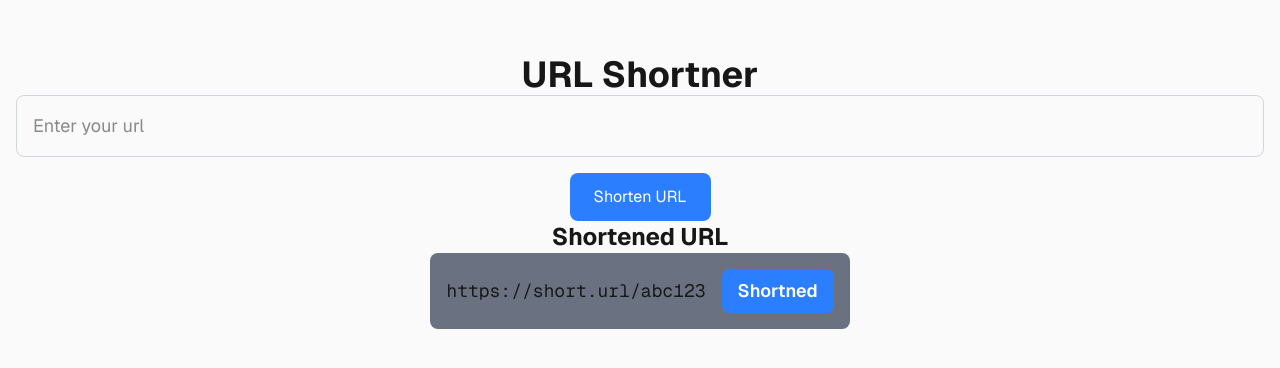
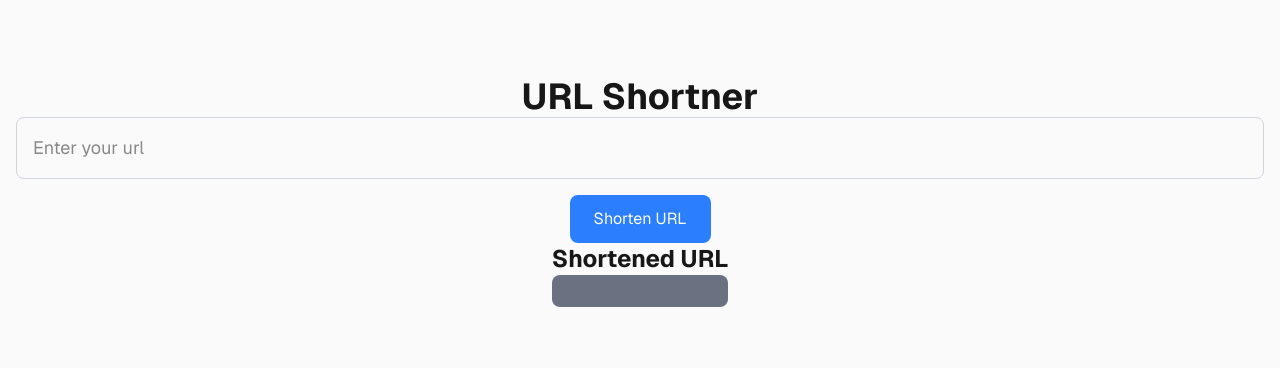
Before and after one commit to ksamrat224/URL-Shortner, a Next.js app: page / in a window 1280 px wide. Shown: the part 208-576 px from the top of the page. Built offline with nearby package versions, Linux system fonts and the light colour scheme.

Commit message:
feat: add URL input state and dynamic display in Home page

```diff
--- a/app/page.tsx
+++ b/app/page.tsx
@@ -1,9 +1,21 @@
+"use client";
+import React, { useState } from "react";
+
 export default function Home() {
+  const [url, setUrl] = useState("");
+  const [shortenedUrl, setShortenedUrl] = useState("");
+
+  const handleUrlChange = (event: React.ChangeEvent<HTMLInputElement>) => {
+    setUrl(event.target.value);
+  };
+
   return (
     <div className="flex flex-col flex-1 items-center justify-center bg-zinc-50 font-sans dark:bg-black p-4">
       <h1 className="text-4xl font-bold text-center">URL Shortner</h1>
       <input
         type="text"
+        value={url}
+        onChange={handleUrlChange}
         className="w-full p-4 text-lg border border-gray-300 rounded-lg focus:outline-none focus:ring-2 focus:ring-blue-500 focus:border-transparent"
         placeholder="Enter your url"
       />
@@ -13,10 +25,7 @@ export default function Home() {
       <div>
         <h2 className="text-2xl font-bold text-center">Shortened URL</h2>
         <div className="flex items-center gap-4 p-4 bg-gray-500 rounded-lg">
-          <span className="text-lg font-mono">https://short.url/abc123</span>
-          <span className="px-4 py-2 text-lg font-semibold text-white bg-blue-500 rounded-lg">
-            Shortned
-          </span>{" "}
+          <span className="text-lg font-mono">{url}</span>
         </div>
       </div>
     </div>
```
